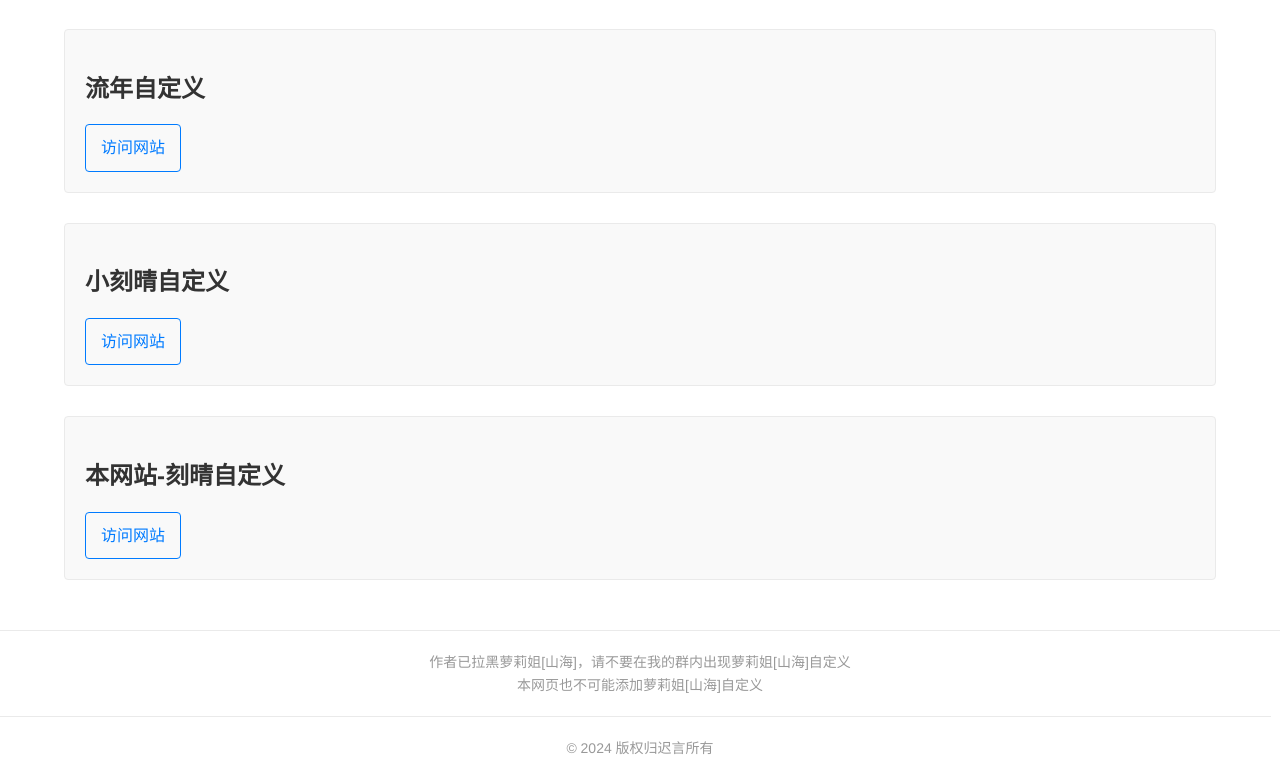
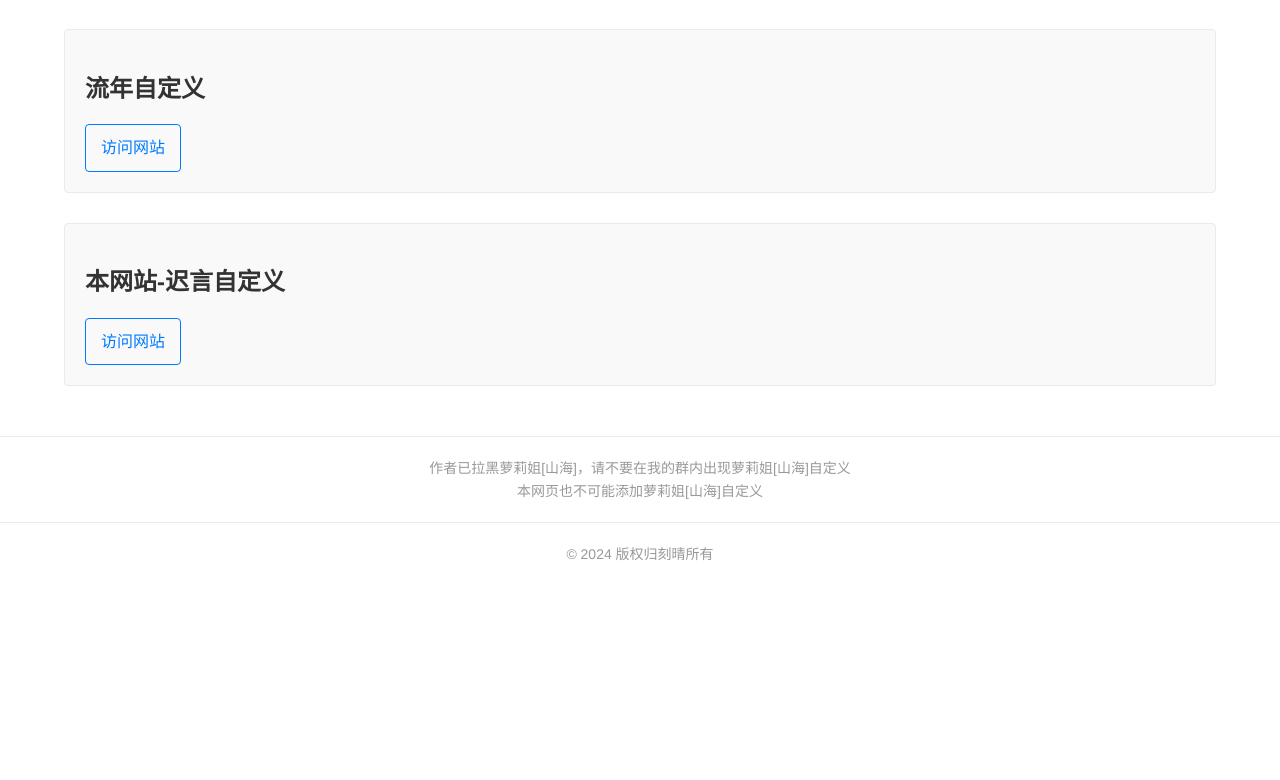
Before and after one commit to Keqingzdy/kqzdy, a plain HTML site: page allweb.html in a window 1280 px wide. Shown: the part 603-1383 px from the top of the page. After the commit the page ends 1189 px from the top, so only its background shows below. Drawn offline with Linux system fonts and the light colour scheme.

Commit message:
Add files via upload

```diff
--- a/allweb.html
+++ b/allweb.html
@@ -82,7 +82,7 @@
         作者已拉黑萝莉姐[山海]，请不要在我的群内出现萝莉姐[山海]自定义<br>本网页也不可能添加萝莉姐[山海]自定义
     </div>
     <div class="footer">
-        &copy; 2024 版权归迟言所有
+        &copy; 2024 版权归刻晴所有
     </div>
     <script>
         // 网站集合的JSON对象
@@ -91,8 +91,7 @@
             "一键创房工具": "http://dadao.kuaibiji.info/#/wzsb",
             "小鬼自定义": "http://xg5020.top/xg.html",
             "流年自定义": "http://xg5020.top/liunian/index.html",
-            "小刻晴自定义":"https://github.com/Keqingzdy/kqzdy",
-            "本网站-刻晴自定义": "http://keqingzidingyi.pxwl.xyz"
+            "本网站-迟言自定义": "https://wzzdy.onrender.com/"
         };
 
         // 遍历JSON对象并添加项目到页面
```
